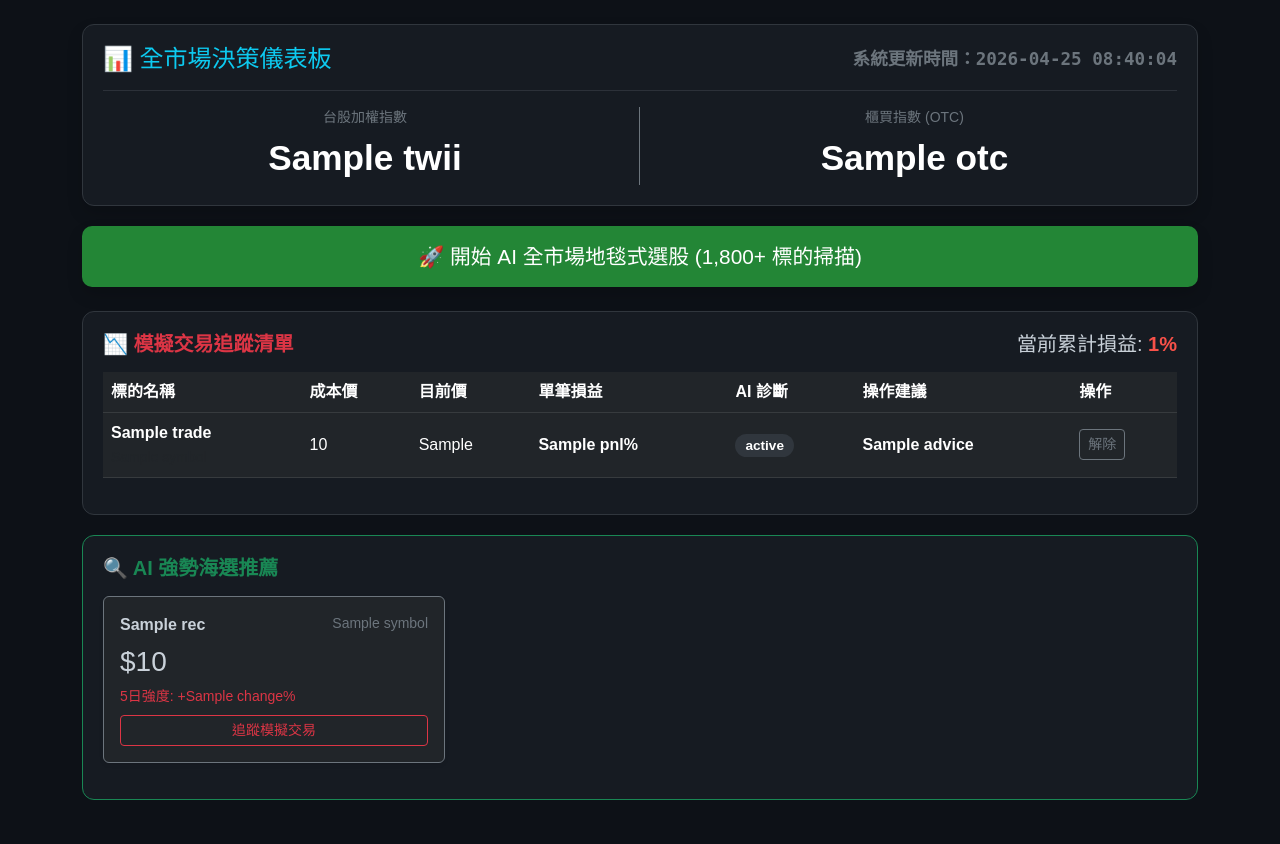
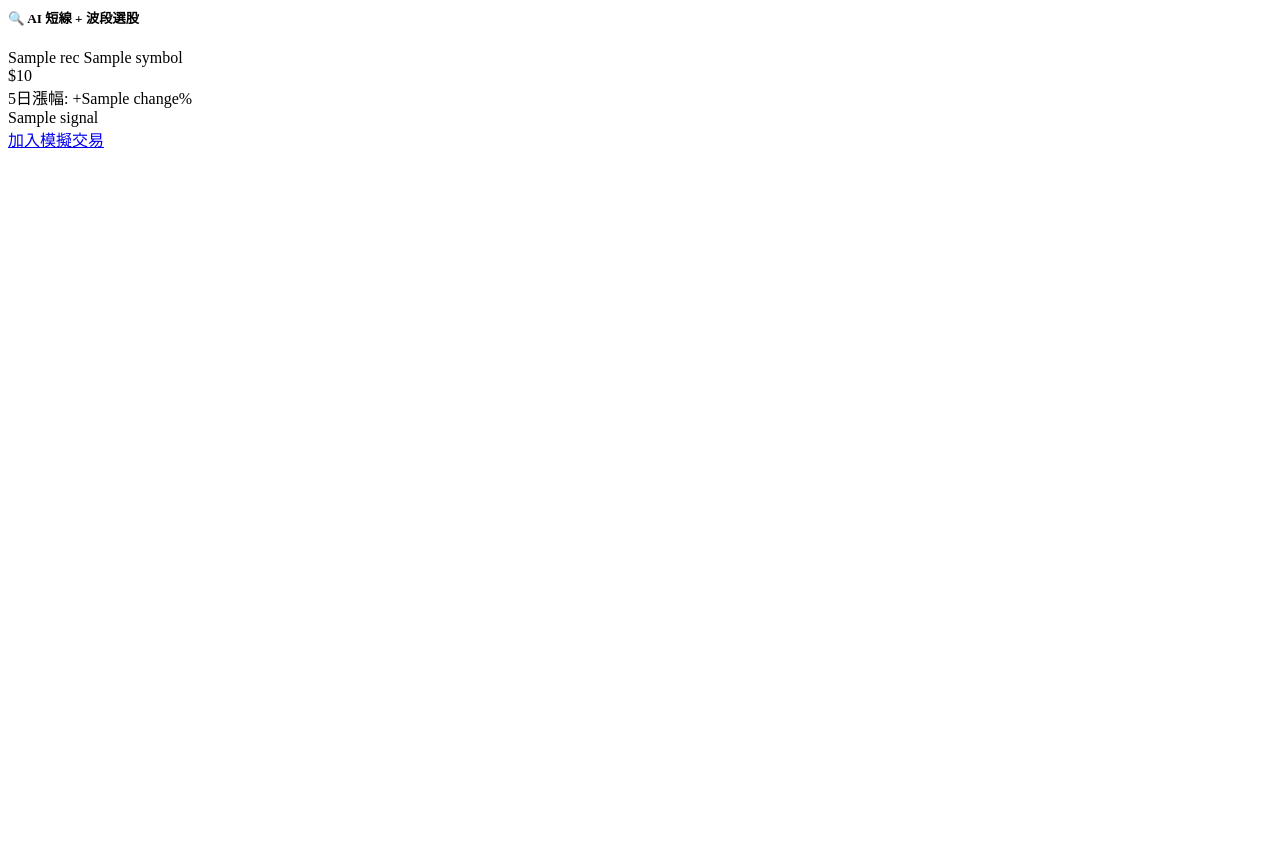
Before and after one commit to dannykao0715-code/stock-ai, a Flask app: template templates/index.html in a window 1280 px wide. After the commit the page ends 148 px from the top, so only its background shows below. Run offline with Flask 3, Linux system fonts and the light colour scheme; the template is opened without the code that fills it: most values are stand-ins (such as "Sample title", 1, 10 or a date in 2020).

Commit message:
Update index.html

```diff
--- a/templates/index.html
+++ b/templates/index.html
@@ -1,124 +1,36 @@
-<!DOCTYPE html>
-<html lang="zh-TW">
-<head>
-    <meta charset="UTF-8">
-    <title>AI 股市決策終極版</title>
-    <link href="https://cdn.jsdelivr.net/npm/bootstrap@5.3.0/dist/css/bootstrap.min.css" rel="stylesheet">
-    <style>
-        body { background-color: #0d1117; color: #c9d1d9; font-family: 'Microsoft JhengHei', sans-serif; }
-        .card-main { background: #161b22; border: 1px solid #30363d; border-radius: 12px; padding: 20px; margin-bottom: 20px; }
-        .index-val { font-size: 2.2rem; font-weight: bold; color: #ffffff; }
-        .btn-scan { background: #238636; color: white; padding: 15px; font-size: 1.3rem; border-radius: 10px; text-decoration: none; display: block; text-align: center; border: none; }
-        .btn-scan:hover { background: #2ea043; color: white; }
-        .pnl-up { color: #f85149; } .pnl-down { color: #3fb950; }
-        .status-badge { padding: 4px 10px; border-radius: 20px; font-size: 0.85rem; font-weight: bold; background: #30363d; }
-    </style>
-</head>
-<body>
-<div class="container py-4">
-    <div class="card-main shadow">
-        <div class="d-flex justify-content-between align-items-center mb-3">
-            <h4 class="text-info m-0">📊 全市場決策儀表板</h4>
-            <span id="realtime-clock" class="text-secondary fw-bold" style="font-family: monospace; font-size: 1.1rem;">正在校準系統時間...</span>
-        </div>
-        <hr class="border-secondary">
-        <div class="row text-center">
-            <div class="col-6 border-end border-secondary">
-                <div class="small text-secondary mb-1">台股加權指數</div>
-                <div class="index-val">{{ market.twii }}</div>
-            </div>
-            <div class="col-6">
-                <div class="small text-secondary mb-1">櫃買指數 (OTC)</div>
-                <div class="index-val">{{ market.otc }}</div>
-            </div>
-        </div>
-    </div>
-
-    {% if alerts %}
-    <div class="alert alert-warning border-warning bg-dark text-warning shadow" role="alert">
-        <h6 class="alert-heading fw-bold">⚠️ 收盤異常狀態警示：</h6>
-        <ul class="mb-0">
-            {% for a in alerts %} <li>{{ a }}</li> {% endfor %}
-        </ul>
-    </div>
-    {% endif %}
-
-    <a href="/?scan=true" class="btn-scan shadow mb-4">🚀 開始 AI 全市場地毯式選股 (1,800+ 標的掃描)</a>
-
-    <div class="card-main">
-        <div class="d-flex justify-content-between align-items-center mb-3">
-            <h5 class="text-danger fw-bold m-0">📉 模擬交易追蹤清單</h5>
-            <div class="h5 m-0">當前累計損益: <span class="{% if total_pnl >= 0 %}pnl-up{% else %}pnl-down{% endif %} fw-bold">{{ total_pnl }}%</span></div>
-        </div>
-        <div class="table-responsive">
-            <table class="table table-dark table-hover align-middle">
-                <thead class="text-secondary">
-                    <tr>
-                        <th>標的名稱</th><th>成本價</th><th>目前價</th><th>單筆損益</th><th>AI 診斷</th><th>操作建議</th><th>操作</th>
-                    </tr>
-                </thead>
-                <tbody>
-                    {% for t in trades %}
-                    <tr>
-                        <td><span class="fw-bold">{{ t.name }}</span><br><small class="text-muted">{{ t.symbol }}</small></td>
-                        <td>{{ t.buy_price }}</td>
-                        <td>{{ t.curr_p }}</td>
-                        <td class="fw-bold {% if t.pnl >= 0 %}pnl-up{% else %}pnl-down{% endif %}">{{ t.pnl }}%</td>
-                        <td><span class="status-badge {{ t.diag.color }}">{{ t.diag.status }}</span></td>
-                        <td class="{{ t.diag.color }} fw-bold">{{ t.diag.advice }}</td>
-                        <td><a href="/untrack/{{ t.symbol }}" class="btn btn-sm btn-outline-secondary">解除</a></td>
-                    </tr>
-                    {% endfor %}
-                </tbody>
-            </table>
-        </div>
-    </div>
-
 {% if recs %}
 <div class="card-main border-success">
-        <h5 class="text-success fw-bold mb-3">🔍 AI 強勢海選推薦</h5>
+    <h5 class="text-success fw-bold mb-3">🔍 AI 短線 + 波段選股</h5>
     <div class="row">
         {% for r in recs %}
         <div class="col-md-4 mb-3">
             <div class="p-3 border border-secondary rounded bg-dark shadow-sm">
+
                 <div class="d-flex justify-content-between">
                     <span class="fw-bold">{{ r.name }}</span>
                     <span class="text-secondary small">{{ r.symbol }}</span>
                 </div>
+
                 <div class="h3 my-2">${{ r.price }}</div>
-                    <div class="text-danger small mb-2">5日強度: +{{ r.change }}%</div>
-                    <a href="/track/{{ r.symbol }}/{{ r.name }}/{{ r.price }}" class="btn btn-sm btn-outline-danger w-100">追蹤模擬交易</a>
+
+                <div class="text-danger small mb-1">
+                    5日漲幅: +{{ r.change }}%
+                </div>
+
+                <div class="small mb-2">
+                    {% for s in r.signals %}
+                        <span class="badge bg-success me-1">{{ s }}</span>
+                    {% endfor %}
+                </div>
+
+                <a href="/track/{{ r.symbol }}/{{ r.name }}/{{ r.price }}"
+                   class="btn btn-sm btn-outline-danger w-100">
+                   加入模擬交易
+                </a>
+
             </div>
         </div>
         {% endfor %}
     </div>
 </div>
 {% endif %}
-</div>
-
-<script>
-    // 即時時鐘邏輯
-    function updateClock() {
-        const now = new Date();
-        const y = now.getFullYear();
-        const m = String(now.getMonth() + 1).padStart(2, '0');
-        const d = String(now.getDate()).padStart(2, '0');
-        const hh = String(now.getHours()).padStart(2, '0');
-        const mm = String(now.getMinutes()).padStart(2, '0');
-        const ss = String(now.getSeconds()).padStart(2, '0');
-        document.getElementById('realtime-clock').textContent = `系統更新時間：${y}-${m}-${d} ${hh}:${mm}:${ss}`;
-    }
-    setInterval(updateClock, 1000);
-    updateClock();
-
-    // 瀏覽器推送通知
-    {% if alerts %}
-    if (Notification.permission === "granted") {
-        new Notification("股市診斷警示", { body: "您的追蹤清單中有標的達成停損/停利條件！" });
-    } else if (Notification.permission !== "denied") {
-        Notification.requestPermission();
-    }
-    {% endif %}
-</script>
-</body>
-</html>
```
Lines whose indentation alone changed are shown as unchanged.
